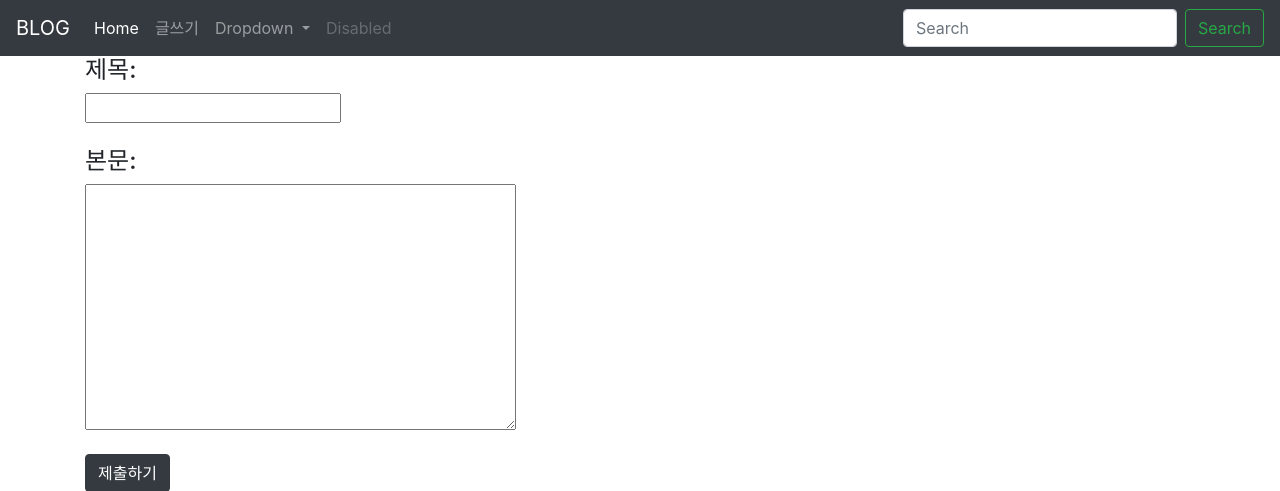
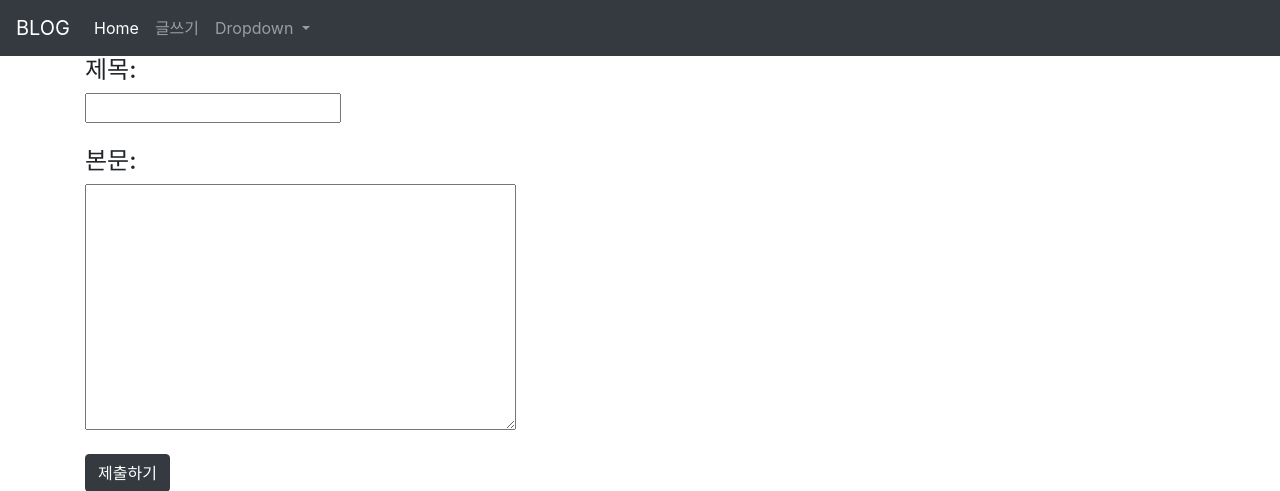
Before and after one commit to kimhankyu/blog_project, a Django app: page /blog/new/ in a window 1280 px wide. Shown: the top 491 px of the page. Run offline with Django 3.2, Linux system fonts and the light colour scheme; some libraries are stand-ins or nearby versions.

Commit message:
seconde commit

```diff
--- a/blogproject/blogapp/templates/new.html
+++ b/blogproject/blogapp/templates/new.html
@@ -1,46 +1,7 @@
-<head>
-    <link rel="stylesheet" href="https://stackpath.bootstrapcdn.com/bootstrap/4.3.1/css/bootstrap.min.css" integrity="sha384-ggOyR0iXCbMQv3Xipma34MD+dH/1fQ784/j6cY/iJTQUOhcWr7x9JvoRxT2MZw1T" crossorigin="anonymous">
-    <script src="https://code.jquery.com/jquery-3.3.1.slim.min.js" integrity="sha384-q8i/X+965DzO0rT7abK41JStQIAqVgRVzpbzo5smXKp4YfRvH+8abtTE1Pi6jizo" crossorigin="anonymous"></script>
-    <script src="https://cdnjs.cloudflare.com/ajax/libs/popper.js/1.14.7/umd/popper.min.js" integrity="sha384-UO2eT0CpHqdSJQ6hJty5KVphtPhzWj9WO1clHTMGa3JDZwrnQq4sF86dIHNDz0W1" crossorigin="anonymous"></script>
-    <script src="https://stackpath.bootstrapcdn.com/bootstrap/4.3.1/js/bootstrap.min.js" integrity="sha384-JjSmVgyd0p3pXB1rRibZUAYoIIy6OrQ6VrjIEaFf/nJGzIxFDsf4x0xIM+B07jRM" crossorigin="anonymous"></script>
-</head>
+{% extends 'base.html' %}
 
+{% block contents %}
 <body>
-    <nav class="navbar navbar-expand-lg navbar-dark bg-dark">
-    <a class="navbar-brand" href="#">BLOG</a>
-    <button class="navbar-toggler" type="button" data-toggle="collapse" data-target="#navbarSupportedContent" aria-controls="navbarSupportedContent" aria-expanded="false" aria-label="Toggle navigation">
-        <span class="navbar-toggler-icon"></span>
-    </button>
-
-    <div class="collapse navbar-collapse" id="navbarSupportedContent">
-        <ul class="navbar-nav mr-auto">
-        <li class="nav-item active">
-            <a class="nav-link" href="#">Home <span class="sr-only">(current)</span></a>
-        </li>
-        <li class="nav-item">
-            <a class="nav-link" href="#">글쓰기</a>
-        </li>
-        <li class="nav-item dropdown">
-            <a class="nav-link dropdown-toggle" href="#" id="navbarDropdown" role="button" data-toggle="dropdown" aria-haspopup="true" aria-expanded="false">
-            Dropdown
-            </a>
-            <div class="dropdown-menu" aria-labelledby="navbarDropdown">
-            <a class="dropdown-item" href="#">Action</a>
-            <a class="dropdown-item" href="#">Another action</a>
-            <div class="dropdown-divider"></div>
-            <a class="dropdown-item" href="#">Something else here</a>
-            </div>
-        </li>
-        <li class="nav-item">
-            <a class="nav-link disabled" href="#" tabindex="-1" aria-disabled="true">Disabled</a>
-        </li>
-        </ul>
-        <form class="form-inline my-2 my-lg-0">
-        <input class="form-control mr-sm-2" type="search" placeholder="Search" aria-label="Search">
-        <button class="btn btn-outline-success my-2 my-sm-0" type="submit">Search</button>
-        </form>
-    </div>
-    </nav>
     <div class="container">
         <form action="{% url 'create' %}">
             <h4>제목: </h4>
@@ -55,3 +16,5 @@
         </form>
     </div>
 </body>
+
+{%endblock%}
--- a/blogproject/templates/base.html
+++ b/blogproject/templates/base.html
@@ -7,7 +7,7 @@
 
 <body>
     <nav class="navbar navbar-expand-lg navbar-dark bg-dark">
-    <a class="navbar-brand" href="#">BLOG</a>
+    <a class="navbar-brand" href="{% url 'home' %}">BLOG</a>
     <button class="navbar-toggler" type="button" data-toggle="collapse" data-target="#navbarSupportedContent" aria-controls="navbarSupportedContent" aria-expanded="false" aria-label="Toggle navigation">
         <span class="navbar-toggler-icon"></span>
     </button>
@@ -15,7 +15,7 @@
     <div class="collapse navbar-collapse" id="navbarSupportedContent">
         <ul class="navbar-nav mr-auto">
         <li class="nav-item active">
-            <a class="nav-link" href="#">Home <span class="sr-only">(current)</span></a>
+            <a class="nav-link" href="{% url 'home' %}">Home <span class="sr-only">(current)</span></a>
         </li>
         <li class="nav-item">
             <a class="nav-link" href="{% url 'new' %}">글쓰기</a>
@@ -29,13 +29,7 @@
             <div class="dropdown-divider"></div>
             </div>
         </li>
-        <li class="nav-item">
-            <a class="nav-link disabled" href="#" tabindex="-1" aria-disabled="true">Disabled</a>
-        </li>
         </ul>
-        <form class="form-inline my-2 my-lg-0">
-        <input class="form-control mr-sm-2" type="search" placeholder="Search" aria-label="Search">
-        <button class="btn btn-outline-success my-2 my-sm-0" type="submit">Search</button>
         </form>
     </div>
     </nav>
```
Also changed, not shown: blogproject/blogapp/templates/detail.html (+3 -39 lines).
